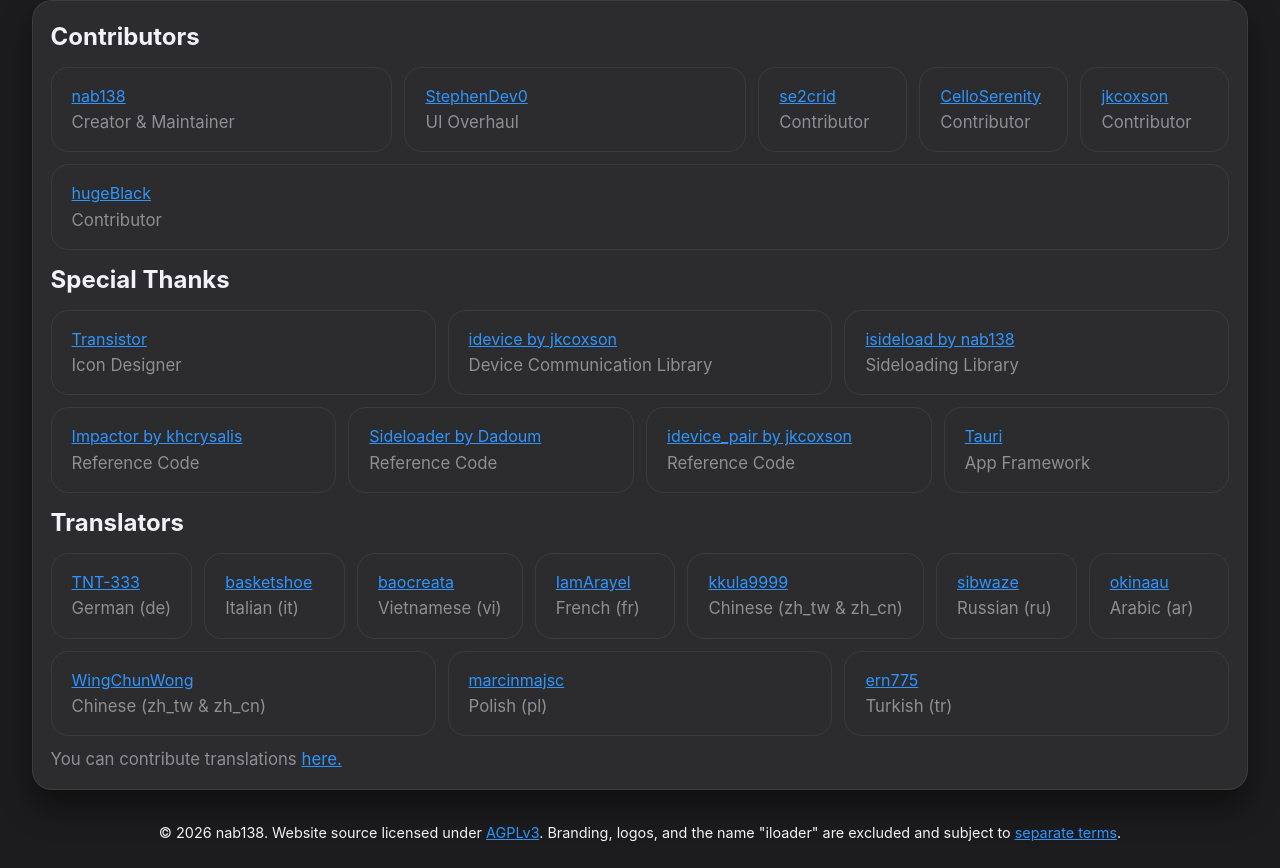
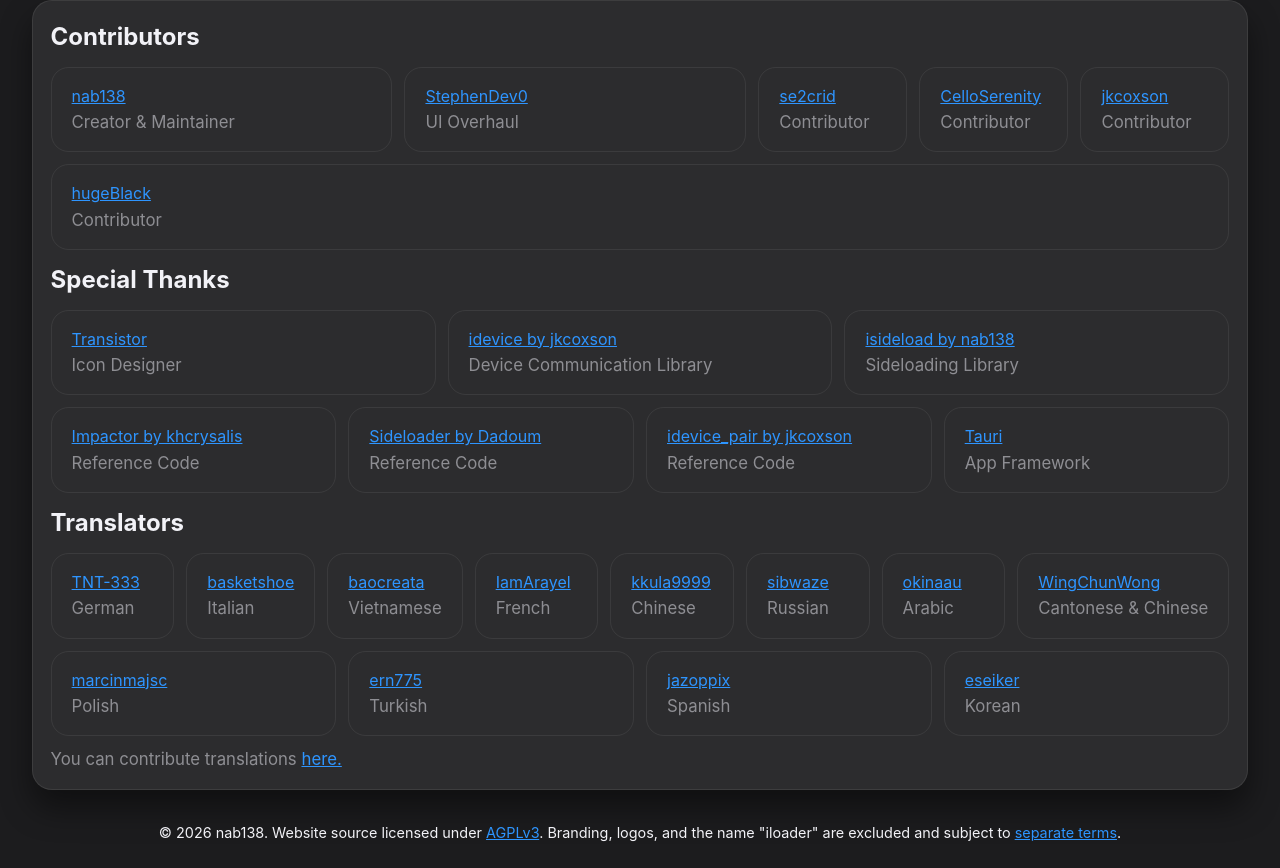
Before and after one commit to nab138/iloader-website, a React (Vite) app: page / in a window 1280 px wide. Shown: the part 1257-2125 px from the top of the page. Built offline with nearby package versions, Linux system fonts and the light colour scheme.

Commit message:
Update translator credits

```diff
--- a/src/App.tsx
+++ b/src/App.tsx
@@ -122,61 +122,73 @@
               <a href="https://github.com/TNT-333" target="_blank">
                 TNT-333
               </a>
-              <span className="subtitle">German (de)</span>
+              <span className="subtitle">German</span>
             </div>
             <div className="card">
               <a href="https://github.com/basketshoe" target="_blank">
                 basketshoe
               </a>
-              <span className="subtitle">Italian (it)</span>
+              <span className="subtitle">Italian</span>
             </div>
             <div className="card">
               <a href="https://github.com/baocreata" target="_blank">
                 baocreata
               </a>
-              <span className="subtitle">Vietnamese (vi)</span>
+              <span className="subtitle">Vietnamese</span>
             </div>
             <div className="card">
               <a href="https://github.com/IamArayel" target="_blank">
                 IamArayel
               </a>
-              <span className="subtitle">French (fr)</span>
+              <span className="subtitle">French</span>
             </div>
             <div className="card">
               <a href="https://github.com/kkula9999" target="_blank">
                 kkula9999
               </a>
-              <span className="subtitle">Chinese (zh_tw & zh_cn)</span>
+              <span className="subtitle">Chinese</span>
             </div>
             <div className="card">
               <a href="https://github.com/sibwaze" target="_blank">
                 sibwaze
               </a>
-              <span className="subtitle">Russian (ru)</span>
+              <span className="subtitle">Russian</span>
             </div>
             <div className="card">
               <a href="https://github.com/okinaau" target="_blank">
                 okinaau
               </a>
-              <span className="subtitle">Arabic (ar)</span>
+              <span className="subtitle">Arabic</span>
             </div>
             <div className="card">
               <a href="https://github.com/WingChunWong" target="_blank">
                 WingChunWong
               </a>
-              <span className="subtitle">Chinese (zh_tw & zh_cn)</span>
+              <span className="subtitle">Cantonese & Chinese</span>
             </div>
             <div className="card">
               <a href="https://github.com/marcinmajsc" target="_blank">
                 marcinmajsc
               </a>
-              <span className="subtitle">Polish (pl)</span>
+              <span className="subtitle">Polish</span>
             </div>
             <div className="card">
               <a href="https://github.com/ern775" target="_blank">
                 ern775
               </a>
-              <span className="subtitle">Turkish (tr)</span>
+              <span className="subtitle">Turkish</span>
+            </div>
+            <div className="card">
+              <a href="https://github.com/jazoppix" target="_blank">
+                jazoppix
+              </a>
+              <span className="subtitle">Spanish</span>
+            </div>
+            <div className="card">
+              <a href="https://github.com/eseiker" target="_blank">
+                eseiker
+              </a>
+              <span className="subtitle">Korean</span>
             </div>
           </div>
           <p className="subtitle">
```
